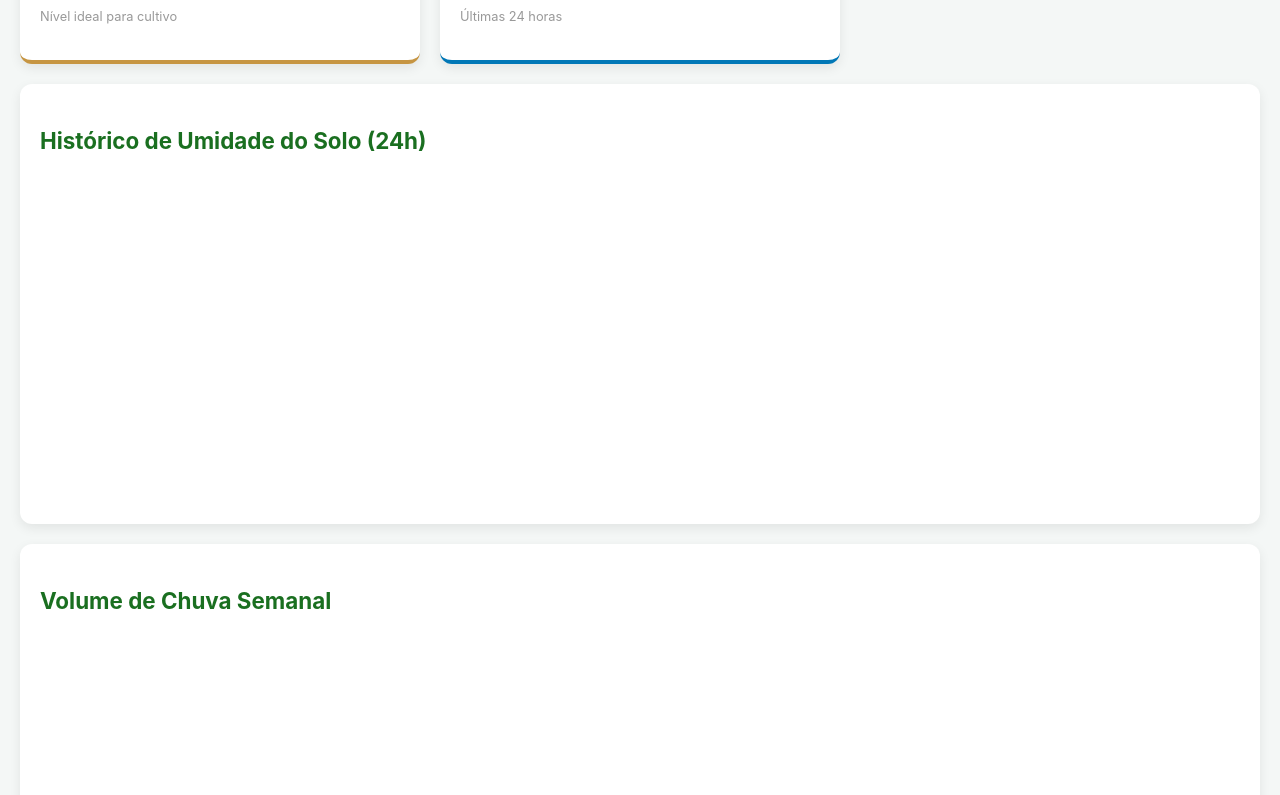
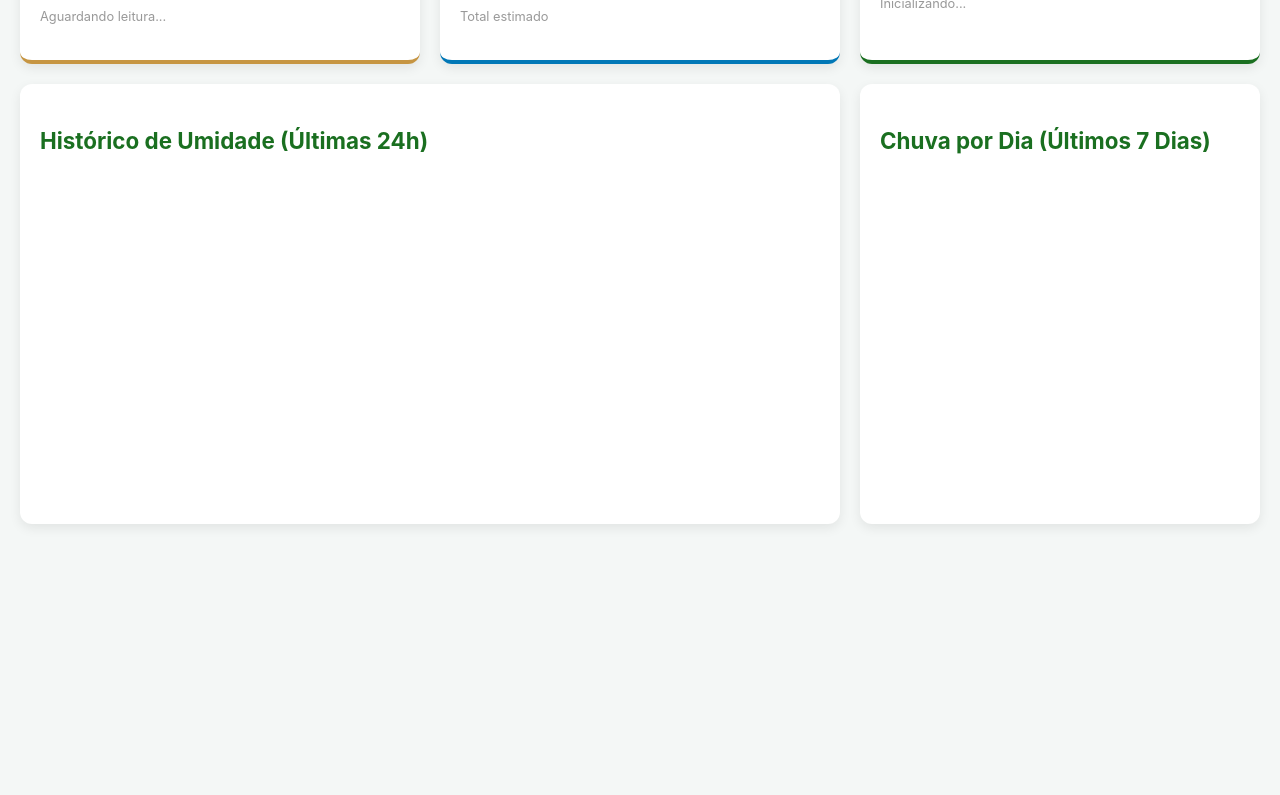
Before and after one commit to ravikevin08/agricola_pluviometro, a plain HTML site: page dashboard.html in a window 1280 px wide. Shown: the part 258-1053 px from the top of the page. After the commit the page ends 802 px from the top, so only its background shows below. Drawn offline with nearby package versions, Linux system fonts and the light colour scheme; no server answers.

Commit message:
Revise dashboard layout and add new data cards
Updated the dashboard layout and added new cards for API status and rainfall data.

```diff
--- a/dashboard.html
+++ b/dashboard.html
@@ -6,12 +6,13 @@
     <title>Pluviômetro Agrícola Inteligente</title>
     <!-- Inclui a biblioteca Chart.js para desenhar os gráficos -->
     <script src="https://cdn.jsdelivr.net/npm/chart.js@4.4.1/dist/chart.umd.min.js"></script>
+    <!-- Inclui o arquivo de estilos (styles.css) -->
     <link rel="stylesheet" href="styles.css">
 </head>
-<body>
+<body onload="initDashboard()">
     <header>
-        <!-- Icone de Nuvem (Lucide Icon) -->
-        <svg xmlns="http://www.w3.org/2000/svg" width="24" height="24" viewBox="0 0 24 24" fill="none" stroke="#1a6f20" stroke-width="2" stroke-linecap="round" stroke-linejoin="round" style="display: inline-block; vertical-align: middle; margin-right: 5px;"><path d="M12 2v6"/><path d="m12 18-4 4"/><path d="m12 22 4-4"/><path d="M16 16.5c-1.52.86-3.23.86-4.88 0-1.76-1-2.92-2.92-2.92-5.11 0-4.63 3.65-8.47 8.24-8.87 3.51-.31 6.84 1.48 8.48 4.67 1.48 2.87.97 6.44-1.39 8.74"/></svg>
+        <!-- Icone de Nuvem/Gota (Usando um SVG para consistência) -->
+        <svg xmlns="http://www.w3.org/2000/svg" width="24" height="24" viewBox="0 0 24 24" fill="none" stroke="#1a6f20" stroke-width="2" stroke-linecap="round" stroke-linejoin="round"><path d="M12 2v6"/><path d="m12 18-4 4"/><path d="m12 22 4-4"/><path d="M16 16.5c-1.52.86-3.23.86-4.88 0-1.76-1-2.92-2.92-2.92-5.11 0-4.63 3.65-8.47 8.24-8.87 3.51-.31 6.84 1.48 8.48 4.67 1.48 2.87.97 6.44-1.39 8.74"/></svg>
         <h1>Pluviômetro Agrícola Inteligente</h1>
         <p>Dados atualizados em: <span id="data-hora">--:--</span></p>
     </header>
@@ -21,33 +22,42 @@
         <div class="card data-card umidade">
             <h2>Umidade do Solo</h2>
             <p class="data-value" id="umidade-valor">-- %</p>
-            <p class="data-label">Nível ideal para cultivo</p>
+            <p class="data-label" id="estado-solo">Aguardando leitura...</p>
         </div>
 
-        <!-- Cartão 2: Volume de Água -->
+        <!-- Cartão 2: Volume de Chuva -->
         <div class="card data-card chuva">
-            <h2>Volume de Água</h2>
+            <h2>Chuva Acumulada (Últimos 7 Dias)</h2>
             <p class="data-value" id="chuva-valor">-- mm</p>
-            <p class="data-label">Últimas 24 horas</p>
+            <p class="data-label">Total estimado</p>
         </div>
 
-        <!-- Gráfico 1: Histórico de Umidade (24h) -->
-        <div class="card chart-card full-width">
-            <h2>Histórico de Umidade do Solo (24h)</h2>
+        <!-- Cartão 3: Status da API/Conexão -->
+        <div class="card data-card api-status">
+            <h2>Status do Sistema</h2>
+            <p class="data-value" id="api-status-icon">⚪</p>
+            <p class="data-label" id="api-status-text">Inicializando...</p>
+        </div>
+
+
+        <!-- Gráfico 1: Histórico de Umidade (Últimas 24 horas) -->
+        <div class="card chart-card" style="grid-column: 1 / span 2;">
+            <h2>Histórico de Umidade (Últimas 24h)</h2>
             <div class="chart-container">
                 <canvas id="umidadeChart"></canvas>
             </div>
         </div>
 
-        <!-- Gráfico 2: Volume de Chuva Semanal -->
-        <div class="card chart-card full-width">
-            <h2>Volume de Chuva Semanal</h2>
+        <!-- Gráfico 2: Chuva Semanal -->
+        <div class="card chart-card" style="grid-column: 3 / span 1;">
+            <h2>Chuva por Dia (Últimos 7 Dias)</h2>
             <div class="chart-container">
                 <canvas id="chuvaChart"></canvas>
             </div>
         </div>
     </main>
 
+    <!-- O arquivo JavaScript (app.js) deve ser incluído ao final do body -->
     <script src="app.js"></script>
 </body>
 </html>
```
